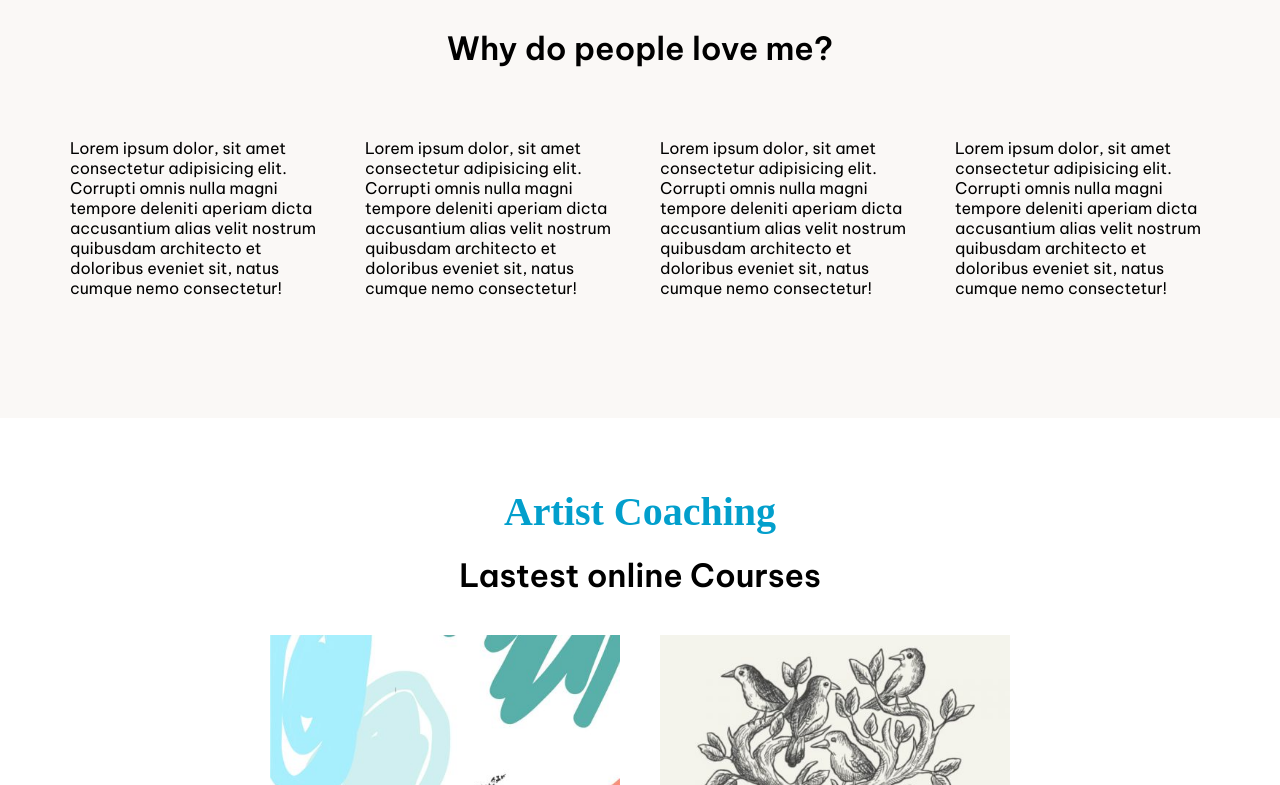
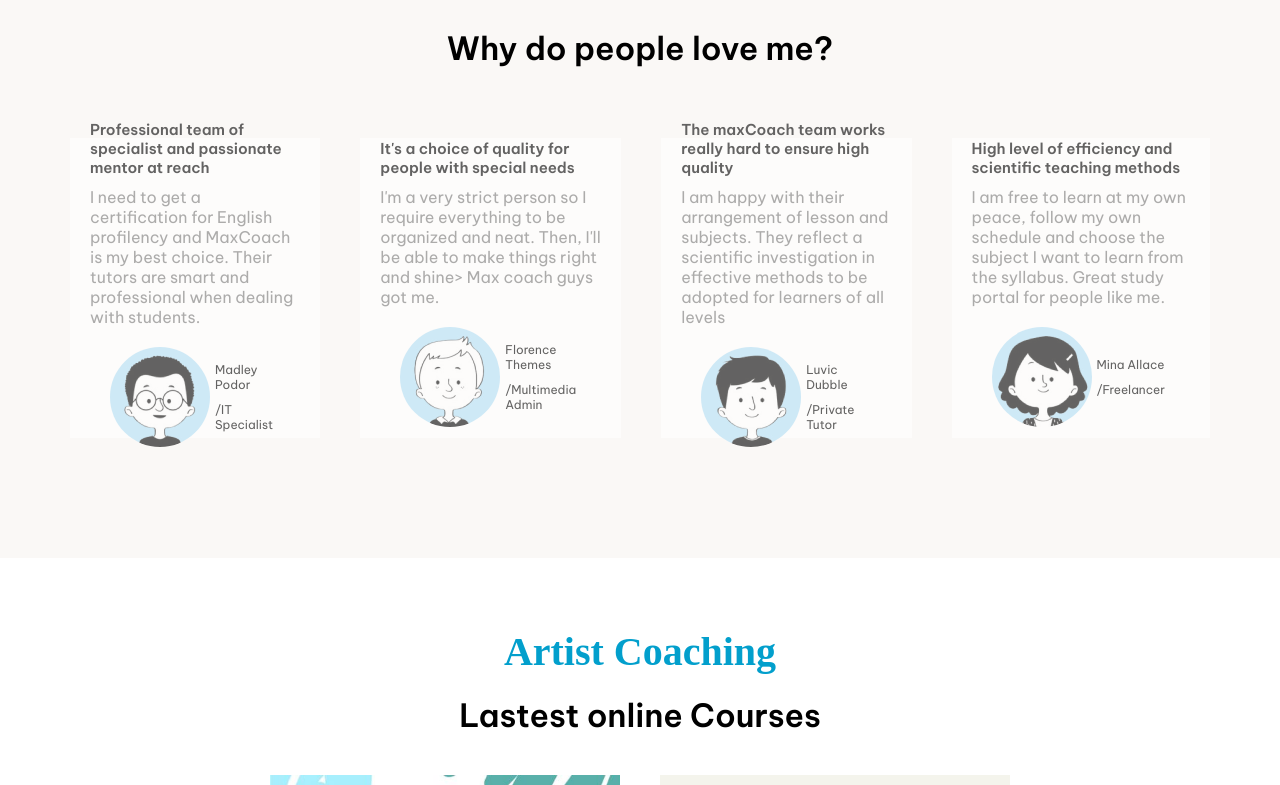
Before and after one commit to fdeluca85/proj-html-vuejs, a Vue app: page / in a window 1280 px wide. Shown: the part 3195-3980 px from the top of the page. Built offline with nearby package versions, Linux system fonts and the light colour scheme; a web font is replaced by a local one.

Commit message:
section testimonial

```diff
--- a/src/assets/style/global.scss
+++ b/src/assets/style/global.scss
@@ -51,6 +51,11 @@
   margin: 10px 0;
   font-size: 13px;
 }
+h6 {
+  font-size: 15px;
+  margin: 10px 0;
+}
+
 li {
   list-style: none;
 }
--- a/src/components/elements/Hero.vue
+++ b/src/components/elements/Hero.vue
@@ -1,14 +1,14 @@
 <template>
     <div class="hero" >
 
-        <div class="hero__bgc">
+
             <img src="../../assets/img/artist-hero-image-03-204x300.png" class="blc" alt="">
             <img src="../../assets/img/artist-shape-02-768x415.png" class="shapeR" alt="">
             <img src="../../assets/img/artist-shape-01-600x577.png" class="shapeL" alt="">
             <img src="../../assets/img/artist-shape-04.png" class="leaf" alt="">
             <img src="../../assets/img/artist-shape-05.png" class="colors" alt="">
 
-        </div>
+
        <div class="box">
             <div class="hero__left">
             <img src="../../assets/img/artist-hero-image-01.jpg" class="pictureL" alt="">
@@ -42,14 +42,11 @@
 .hero, .box{
     background-color: #FBF9F6;
     height: 600px;
-    // padding: 20px;
     display: flex;
     align-items: center;
     justify-content: center;
     position: relative;
-    &__bgc{
-        z-index: 1;
-    }
+
     &__left, &__right{
     display: flex;
     z-index: 90;
--- a/src/components/sections/Courses.vue
+++ b/src/components/sections/Courses.vue
@@ -123,7 +123,7 @@
         background-color: #fff;
         border: 2px solid #ef6f31;
         padding: 20px 20px;
-        transform: translatey(-60%);
+        transform: translatey(-40%);
         width: 90%;
         height: 150px ;
 }
--- a/src/components/sections/Newsletter.vue
+++ b/src/components/sections/Newsletter.vue
@@ -1,9 +1,8 @@
 <template>
     <section id="newsletter">
-        <div class="bgc">
-            <img src="../../assets/img/artist-shape-color-paint-top-left-300x170.png" class="tl" alt="">
-            <img src="../../assets/img/artist-shape-color-paint-bottom-right-300x153.png" class="br" alt="">
-        </div>
+
+        <img src="../../assets/img/artist-shape-color-paint-top-left-300x170.png" class="tl" alt="">
+        <img src="../../assets/img/artist-shape-color-paint-bottom-right-300x153.png" class="br" alt="">
         <p class="title_news">Newsletter to get  in touch</p>
         <input type="email" class="email" name="newsletter_email" placeholder="Your e-mail">
 
--- a/src/components/sections/Testimonials.vue
+++ b/src/components/sections/Testimonials.vue
@@ -1,25 +1,58 @@
 <template>
     <section id="testimonials">
-        <!-- <div class="bgc">
-            <img src="../../assets/img/wave2.svg" alt="">
-            prova
-        </div> -->
+
 
         <h4>Testimonials</h4>
         <h3>Why do people love me?</h3>
 
         <div class="row">
             <div class="card">
-                Lorem ipsum dolor, sit amet consectetur adipisicing elit. Corrupti omnis nulla magni tempore deleniti aperiam dicta accusantium alias velit nostrum quibusdam architecto et doloribus eveniet sit, natus cumque nemo consectetur!
+                <h6>Professional team of specialist and passionate mentor at reach</h6>
+                <p>I need to get a certification for English profilency and MaxCoach is my best choice. Their tutors are smart and professional when dealing with students.</p>
+                <div class="avatar">
+                    <img src="../../assets/img/artist-testimonial-avatar-01.jpg" alt="">
+                    <div class="user">
+                        <span class="name">Madley Podor</span>
+                        <span class="job">/IT Specialist</span>
+                    </div>
+                </div>
+            </div>
+            <div class="card active">
+                <h6>It's a choice of quality for people with special needs</h6>
+                <p>I'm a very strict person so I require everything to be organized and neat. Then, I'll be able to make things right and shine> Max coach guys got me. </p>
+
+                <div class="avatar">
+                    <img src="../../assets/img/artist-testimonial-avatar-02.jpg" alt="">
+                    <div class="user">
+                        <span class="name">Florence Themes</span>
+                        <span class="job">/Multimedia Admin</span>
+                    </div>
+                    </div>
+
             </div>
             <div class="card">
-                Lorem ipsum dolor, sit amet consectetur adipisicing elit. Corrupti omnis nulla magni tempore deleniti aperiam dicta accusantium alias velit nostrum quibusdam architecto et doloribus eveniet sit, natus cumque nemo consectetur!
+                <h6>The maxCoach team works really hard to ensure high quality</h6>
+                <p>I am happy with their arrangement of lesson and subjects. They reflect a scientific investigation in effective methods to be adopted for learners of all levels</p>
+
+                <div class="avatar">
+                    <img src="../../assets/img/artist-testimonial-avatar-03.jpg" alt="">
+                    <div class="user">
+                        <span class="name">Luvic Dubble</span>
+                        <span class="job">/Private Tutor</span>
+                    </div>
+                </div>
+
             </div>
             <div class="card">
-                Lorem ipsum dolor, sit amet consectetur adipisicing elit. Corrupti omnis nulla magni tempore deleniti aperiam dicta accusantium alias velit nostrum quibusdam architecto et doloribus eveniet sit, natus cumque nemo consectetur!
-            </div>
-            <div class="card">
-                Lorem ipsum dolor, sit amet consectetur adipisicing elit. Corrupti omnis nulla magni tempore deleniti aperiam dicta accusantium alias velit nostrum quibusdam architecto et doloribus eveniet sit, natus cumque nemo consectetur!
+                <h6>High level of efficiency and scientific teaching methods</h6>
+                <p>I am free to learn at my own peace, follow my own schedule and choose the subject I want to learn from the syllabus. Great study portal for people like me.</p>
+                <div class="avatar">
+                    <img src="../../assets/img/artist-testimonial-avatar-04.jpg" alt="">
+                    <div class="user">
+                        <span class="name">Mina Allace</span>
+                        <span class="job">/Freelancer</span>
+                    </div>
+                </div>
             </div>
         </div>
     </section>
@@ -34,15 +67,49 @@
 
 <style lang="scss" scoped>
 section{
-    // position: relative;
     background-color: #faf8f6 ;
     }
-// .bgc img{
-//     // background-color:blueviolet;
-//     position: absolute;
-//     top: -250px;
-//     left: -200px;
-//     z-index: 1;
-// }
+.card{
+    height: 300px;
+    width: 500px;
+    background-color: #fff;
+    padding: 20px;
+    margin: 20px;
+    opacity: 60%;
+    display: flex;
+    flex-direction: column;
+    justify-content: center;
+    align-items: center;
+}
+.card:hover{
+    opacity: 100%;
+}
+.avatar{
+    display: flex;
+    justify-content: center;
+    align-items: center;
+    margin: 10px;
+    padding: 10px;
+
+}
+.user{
+    display: flex;
+    flex-direction: column;
+        span{
+            padding: 5px;
+        }
+    }
+.avatar img{
+    height: 100px;
+    width: 100px;
+    border-radius: 50%;
+
+}
+p{
+    color: #797979;
+}
+span{
+    font-size: 12px;
+}
 
 </style>
```
